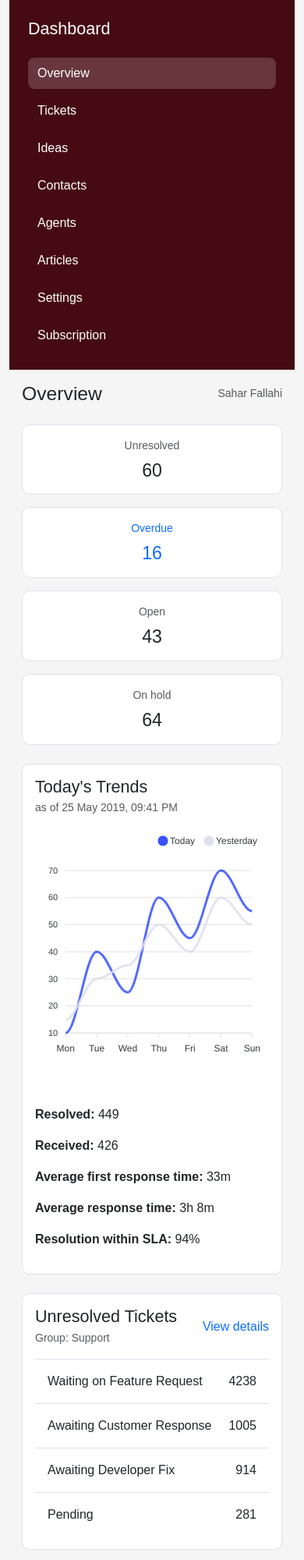
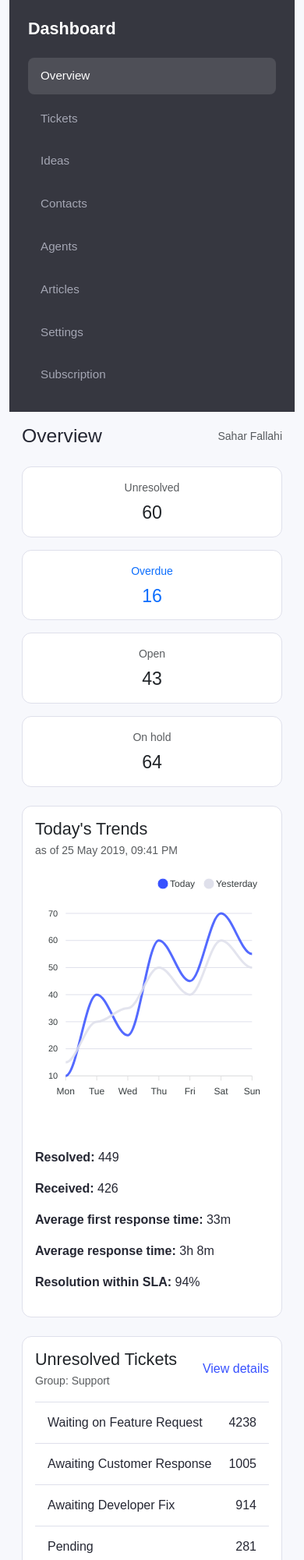
Before and after one commit to Saharflh/Sahar-Fallahi-bootstrap-assignment, a website: page index.html in a window 390 px wide. Shown: the top 2000 px of the page at 78% size. Drawn offline with nearby package versions, Linux system fonts and the light colour scheme.

Commit message:
Refactor styles in style.css for better design
Updated various styles for improved aesthetics and consistency.

```diff
--- a/style.css
+++ b/style.css
@@ -1,9 +1,10 @@
 /* General page */
 body {
-  background-color: #f5f5f5;
+  background-color: #f7f8fc;
   font-family: Arial, Helvetica, sans-serif;
   margin: 0;
   padding: 0;
+  color: #252733;
 }
 
 /* Main headings */
@@ -15,49 +16,74 @@ h5,
 h6 {
   font-weight: 600;
   margin-top: 0;
+  color: #252733;
 }
 
 /* Sidebar */
 .sidebar {
-  background-color: #460b12;
+  background-color: #363740;
   min-height: 100vh;
+  padding-top: 2rem;
+  padding-bottom: 2rem;
+}
+
+.sidebar-brand h2 {
+  color: #ffffff;
+  font-weight: 700;
 }
 
 .sidebar-link {
-  color: #ffffff;
+  color: #a4a6b3;
   text-decoration: none;
   display: block;
-  padding: 0.5rem 0.75rem;
+  padding: 12px 16px;
   border-radius: 8px;
+  font-size: 0.95rem;
 }
 
 .sidebar-link:hover {
   color: #ffffff;
-  background-color: rgba(255, 255, 255, 0.12);
+  background-color: rgba(255, 255, 255, 0.08);
 }
 
 .sidebar-link.active {
   color: #ffffff;
-  background-color: rgba(255, 255, 255, 0.18);
+  background-color: rgba(255, 255, 255, 0.12);
 }
 
 /* Main content */
 .main-content {
+  background-color: #f7f8fc;
+  min-height: 100vh;
   padding-top: 1.5rem;
   padding-bottom: 1.5rem;
 }
 
+/* Header */
+header {
+  margin-bottom: 1.5rem;
+}
+
+header .small {
+  color: #9fa2b4;
+}
+
+header img {
+  width: 40px;
+  height: 40px;
+  object-fit: cover;
+}
+
 /* Card styling */
 .card {
-  border-radius: 10px;
+  border-radius: 12px;
   border: 1px solid #dfe0eb;
   background-color: #ffffff;
-  overflow: hidden;
 }
 
-/* Keep general cards clean */
+/* General card hover */
 .card:hover {
-  box-shadow: 0 10px 25px rgba(0, 0, 0, 0.08);
+  box-shadow: 0 8px 20px rgba(0, 0, 0, 0.06);
 }
 
 /* Ticket cards */
@@ -66,16 +92,12 @@ h6 {
 }
 
 .ticket-card:hover {
-  border: 2px solid #3751ff;
-  transform: translateY(-4px);
-  box-shadow: 0 10px 20px rgba(0, 0, 0, 0.08);
+  border: 1px solid #3751ff;
+  transform: translateY(-2px);
+  box-shadow: 0 8px 16px rgba(55, 81, 255, 0.08);
 }
 
-.ticket-card-active {
-  border: 2px solid #3751ff;
-}
-
-/* Chart area */
+/* Trend chart area */
 #trendChart {
   width: 100%;
   min-height: 300px;
@@ -85,14 +107,31 @@ h6 {
 .trend-stats p {
   margin-bottom: 1rem;
   font-size: 1rem;
+  color: #252733;
 }
 
-/* Lists */
+.trend-stats strong {
+  color: #252733;
+}
+
+/* List groups */
 .list-group-item {
   border-left: 0;
   border-right: 0;
-  padding-top: 1rem;
-  padding-bottom: 1rem;
+  border-color: #dfe0eb;
+  padding-top: 14px;
+  padding-bottom: 14px;
+  color: #252733;
+}
+
+/* Links */
+a {
+  transition: 0.2s ease;
+  color: #3751ff;
+}
+
+a:hover {
+  color: #1f35c0;
 }
 
 /* Modal image */
@@ -103,28 +142,24 @@ h6 {
   border-radius: 8px;
 }
 
-/* Button style */
+/* Buttons */
 .btn-primary {
-  background-color: #0d6efd;
+  background-color: #3751ff;
   border: none;
 }
 
 .btn-primary:hover {
-  background-color: #084298;
+  background-color: #1f35c0;
 }
 
-/* Links */
-a {
-  transition: 0.2s ease;
-}
-
-/* Responsive */
+/* Remove unnecessary transform on small screens */
 @media (max-width: 767px) {
   .sidebar {
     min-height: auto;
   }
 
   .main-content {
+    min-height: auto;
     padding: 1rem;
   }
 
```
